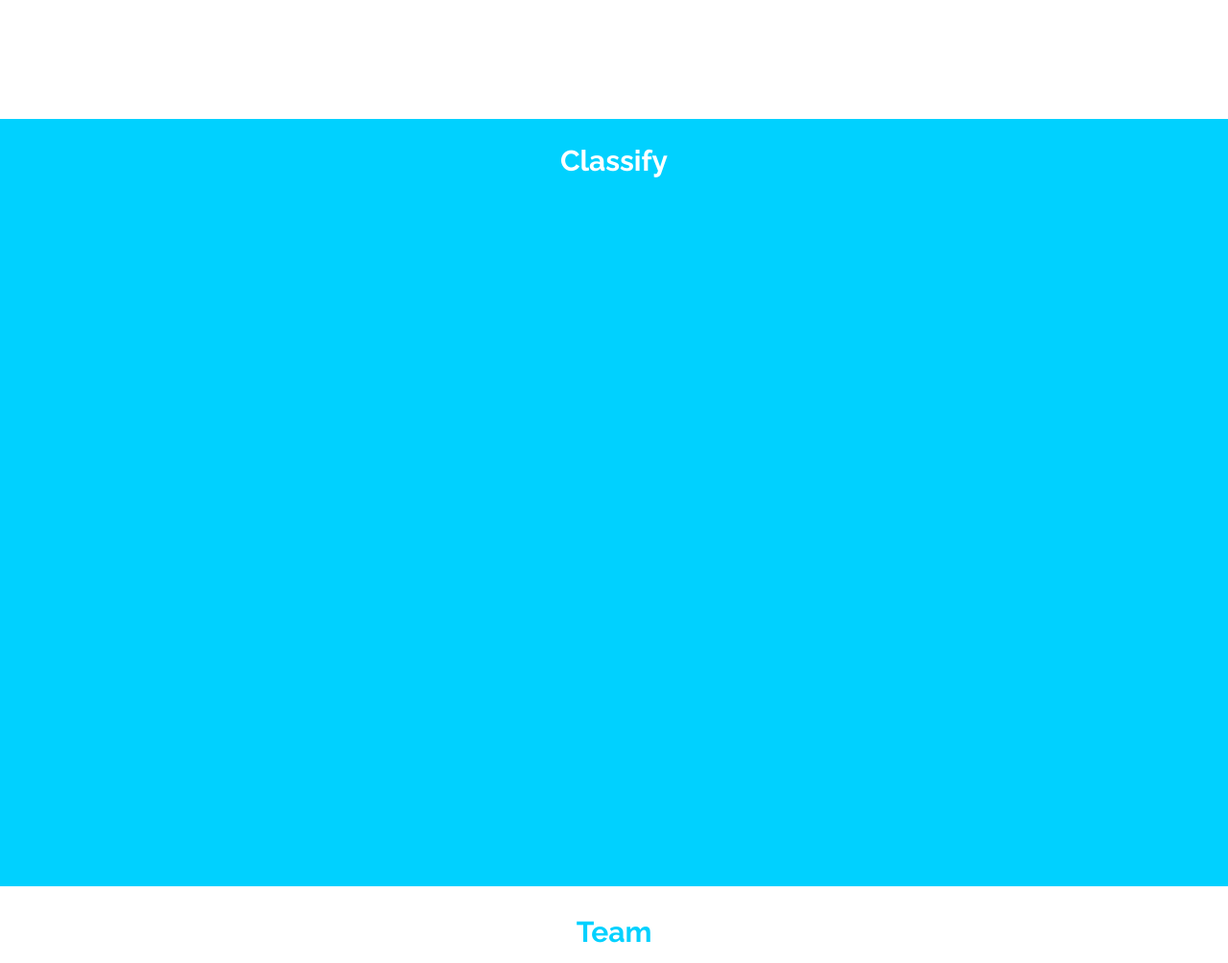
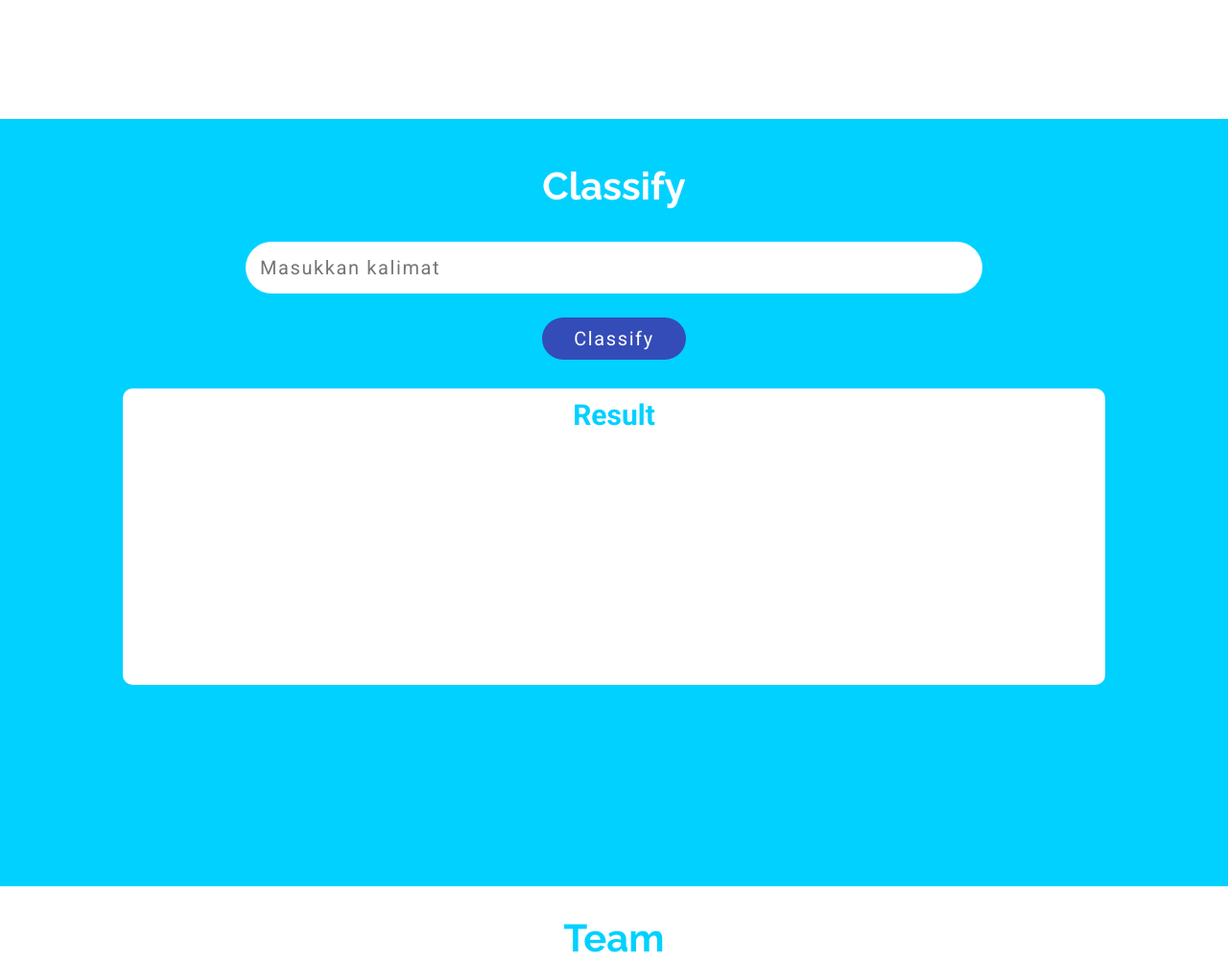
Before and after one commit to adrisabik/Klasifikasi-Sentimen-Twitter-Indonesia-Berbasis-WEB, a plain HTML site: page index.html in a window 1280 px wide. Shown: the part 701-1705 px from the top of the page at 96% size. Drawn offline with Linux system fonts and the light colour scheme.

Commit message:
menambah section classify

```diff
--- a/index.html
+++ b/index.html
@@ -28,11 +28,18 @@
 
     <main>
         <section class="classify" id="classify">
-            <h1>Classify</h1>
+            <h2 class="section-heading">Classify</h2>
+            <form action="">
+                <input class="form-input" type="text" placeholder="Masukkan kalimat">
+                <input class="form-btn" type="submit" value="Classify">
+            </form>
+            <div class="output">
+                <h3>Result</h3>
+            </div>
         </section>
 
         <section class="team" id="team">
-            <h1>Team</h1>
+            <h2 class="section-heading">Team</h2>
             <div class="cards-wrapper">
                 <card-item
                     src=""
--- a/src/style/style.css
+++ b/src/style/style.css
@@ -113,6 +113,7 @@ nav a{
     text-align: center;
 }
 
+/* SECTION CLASSIFY */
 
 main .classify{
     margin-top: 100vh;
@@ -120,14 +121,67 @@ main .classify{
     height: 100vh;
     width: 100%;
     padding-top: 2vw;
+    display: flex;
+    flex-direction: column;
+    align-items: center;
 }
 
-.classify h1{
+.classify .section-heading{
     color: #fff;
     font-family: 'Raleway', sans-serif;
+    font-size: 40px;
+    text-align: center;
+    padding: 20px;
+}
+
+.classify form{
+    display: flex;
+    flex-direction: column;
+    align-items: center;
+    width: 60%;
+}
+
+.classify form .form-input{
+    width: 100%;
+    margin: 15px;
+    padding: 15px;
+    font-size: 20px;
+    letter-spacing: 0.1rem;
+    border: none;
+    border-radius: 2rem;
+}
+
+.classify form .form-btn{
+    cursor: pointer;
+    background-color: #344CB7;
+    color: #fff;
+    width: 150px;
+    margin: 10px;
+    padding: 10px;
+    font-size: 20px;
+    letter-spacing: 0.1rem;
+    border: none;
+    border-radius: 2rem;
+}
+
+.classify .output{
+    margin-top: 20px;
+    width: 80%;
+    height: 40%;
+    background-color: #fff;
+    display: flex;
+    flex-direction: column;
+    align-items: center;
+    border-radius: 10px;
+    padding: 10px;
+}
+
+.classify .output h3{
+    color: #00D1FF;
     font-size: 30px;
-    text-align: center;
 }
+
+/* SECTION TEAM */
 
 .team {
     display: flex;
@@ -137,10 +191,10 @@ main .classify{
     padding: 30px 50px 200px 50px;
 }
 
-.team h1{
+.team .section-heading{
     color: #00D1FF;
     font-family: 'Raleway', sans-serif;
-    font-size: 30px;
+    font-size: 40px;
     text-align: center;
 }
 
@@ -187,13 +241,13 @@ main .classify{
     opacity: 0;
     visibility: hidden;
     transition: all 0.3s;
-    }
+}
 
 .card:hover .card-info {
     bottom: 20px;
     opacity: 1;
     visibility: visible;
-    }
+}
 
 .card-info h2 {
     font-family: 'Raleway', sans-serif;
@@ -222,6 +276,7 @@ main .classify{
 }
 
 .card-info button {
+    cursor: pointer;
     width: 100px;
     height: 35px;
     background-color: #00D1FF;
@@ -233,6 +288,7 @@ main .classify{
     border-radius: 4px;
     box-shadow: 0 2px 10px rgba(0, 0, 0, 0.4);
 }
+
 
 @media (max-width: 1400px){
     .floating-bg {
```
